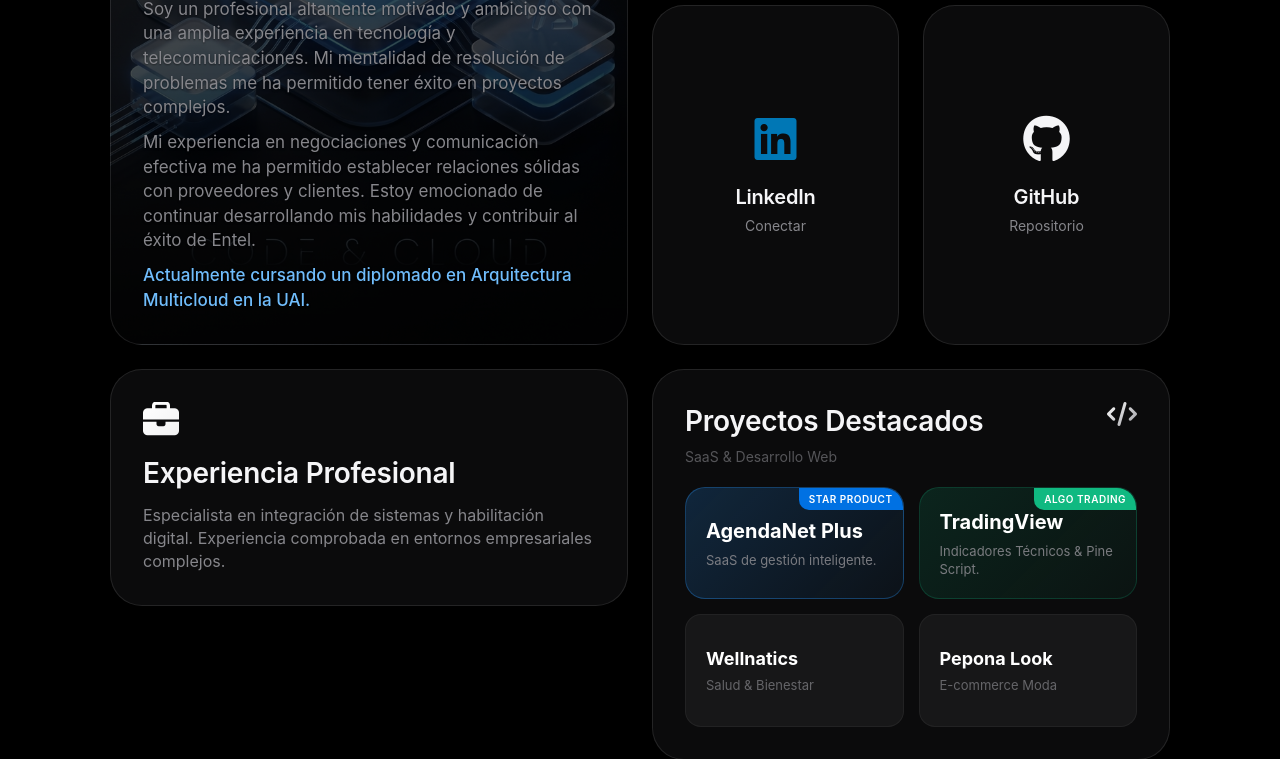
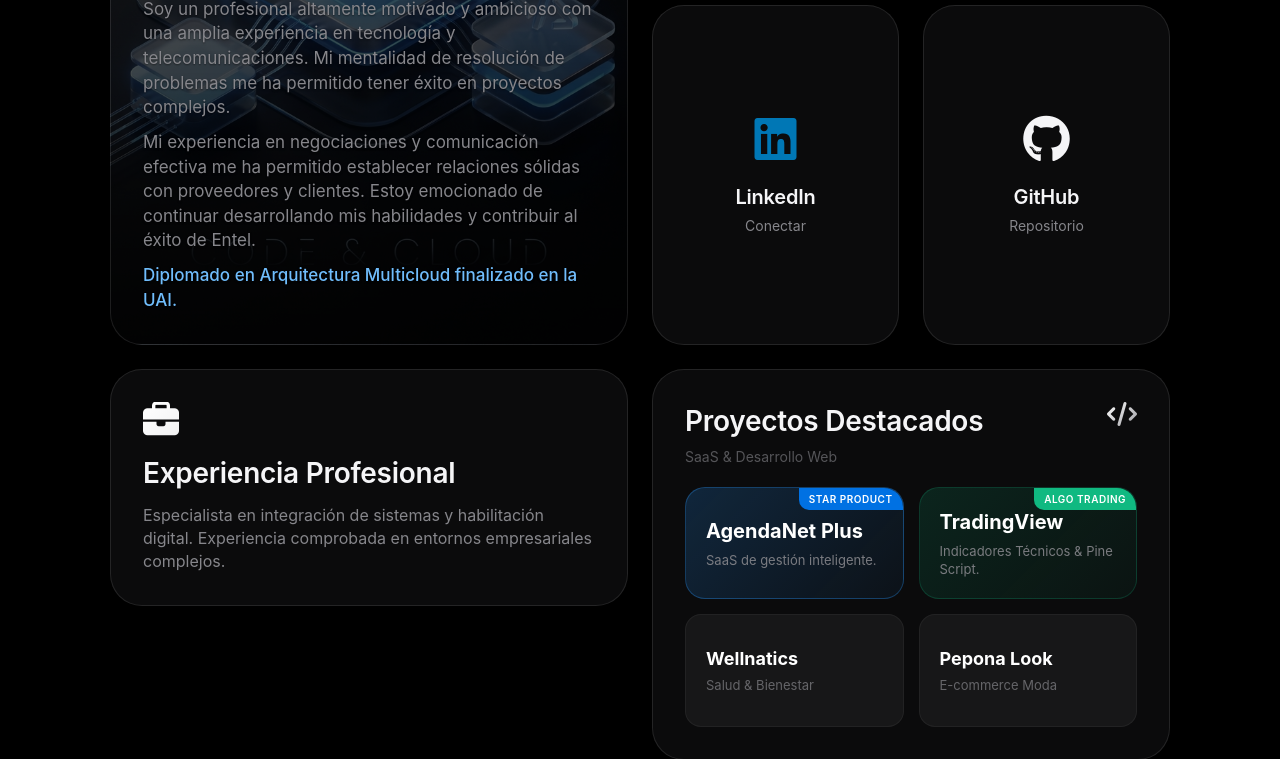
Before and after one commit to fabian2ap/fabian2ap, a Flask app: page / in a window 1280 px wide. Shown: the part 1417-2176 px from the top of the page. Run offline with Flask 3, Linux system fonts and the light colour scheme.

Commit message:
Update Diplomado status to completed

```diff
--- a/templates/home.html
+++ b/templates/home.html
@@ -52,7 +52,7 @@
                             mis habilidades y contribuir al éxito de Entel.
                         </p>
                         <p style="font-weight: 500; color: #70bdfc;">
-                            Actualmente cursando un diplomado en Arquitectura Multicloud en la UAI.
+                            Diplomado en Arquitectura Multicloud finalizado en la UAI.
                         </p>
                     </div>
                 </div>
```
